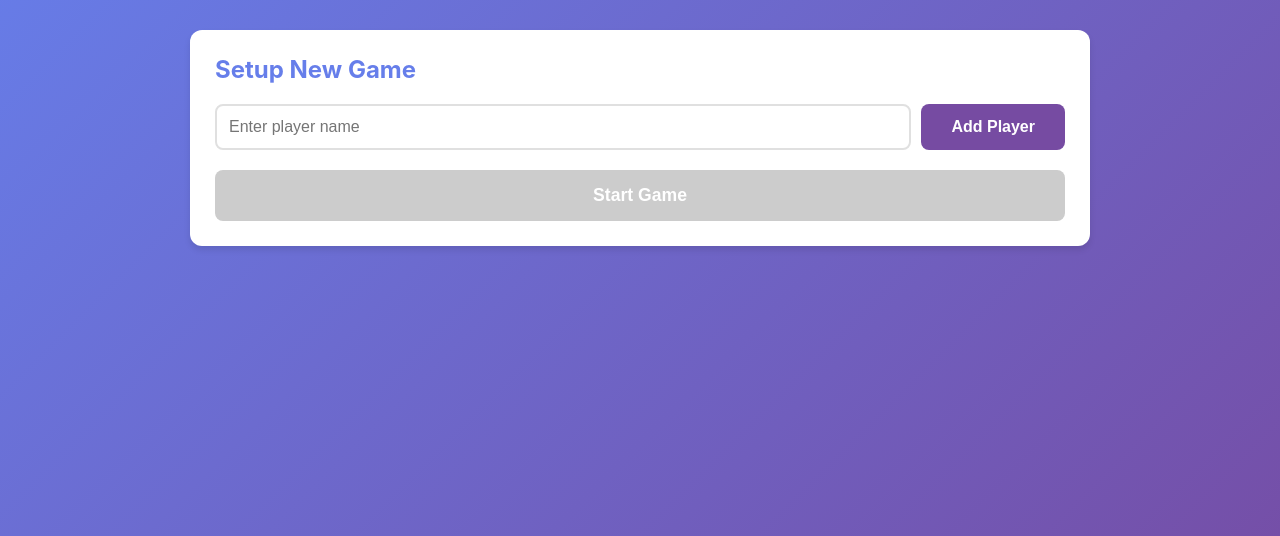
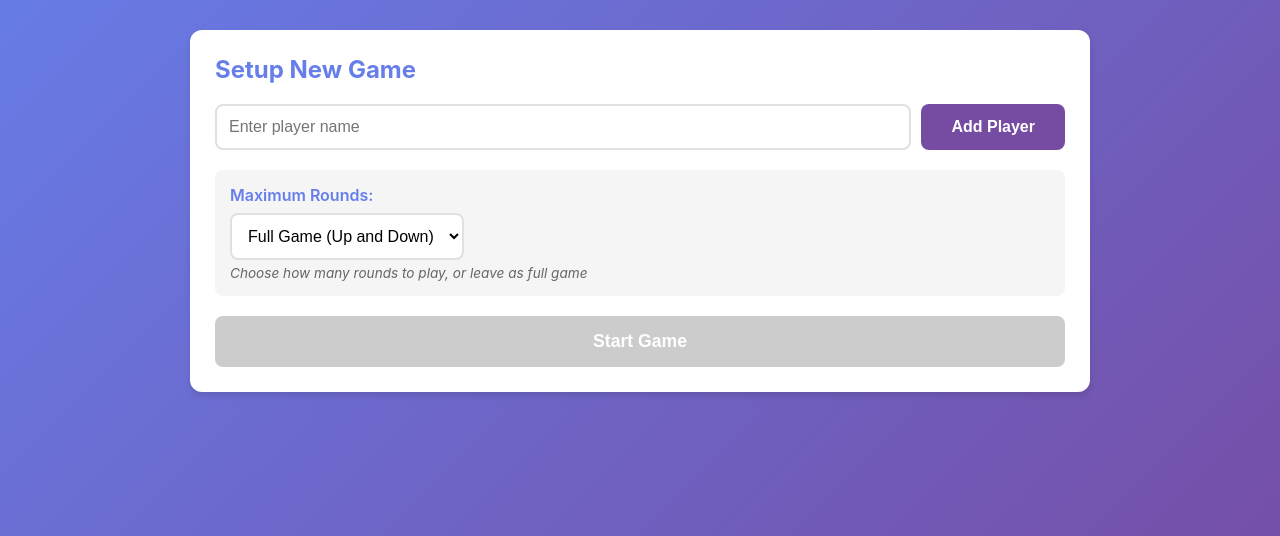
Before and after one commit to boukehuurnink-tomtom/oh-hell-scorer, a Flask app: page / in a window 1280 px wide. Shown: the part 100-636 px from the top of the page. Run offline with Flask 3, Linux system fonts and the light colour scheme.

Commit message:
Add configurable max rounds and undo functionality
Features added:
- Configurable maximum rounds: Players can choose to play 5, 10, 15, 20 rounds or full game
- Undo last round: Button to undo and re-edit the last round if mistakes were made
- Undo button visibility: Only shows when there are rounds to undo
- Pre-populate on undo: When undoing, the form is pre-filled with previous values for easy correction

Backend changes:
- OhHellGame now accepts optional max_rounds parameter
- Added undo_last_round() method that reverts scores and state
- New /api/undo_round endpoint
- Updated /api/new_game to accept max_rounds parameter

Frontend changes:
- Added max rounds selector in setup screen
- Added orange 'Undo Last Round' button
- Button shows/hides based on game state
- Pre-populates form when undo is triggered

Tests:
- Added test_undo.py to verify undo functionality
- All existing tests passing

```diff
--- a/app.py
+++ b/app.py
@@ -27,17 +27,19 @@ def index():
 def new_game():
     """Create a new game with the specified players."""
     players = request.json.get('players', [])
+    max_rounds = request.json.get('max_rounds', None)
 
     if error := _validate_player_count(players):
         return jsonify({'error': error}), 400
 
-    game_id = _create_game(players)
+    game_id = _create_game(players, max_rounds)
     game = games[game_id]
 
     return jsonify({
         'game_id': game_id,
         'players': players,
         'max_cards': game.max_cards,
+        'max_rounds': game.max_rounds,
         'total_rounds': len(game.round_sequence),
         'hand_size': game.get_current_hand_size(),
         'dealer': game.get_current_dealer()
@@ -88,9 +90,34 @@ def game_state():
         'hand_size': hand_size,
         'dealer': game.get_current_dealer() if hand_size else None,
         'max_cards': game.max_cards,
+        'max_rounds': game.max_rounds,
         'total_rounds': len(game.round_sequence),
         'game_complete': hand_size is None
     })
+
+
+@app.route('/api/undo_round', methods=['POST'])
+def undo_round():
+    """Undo the last round."""
+    game = _get_current_game()
+    if isinstance(game, tuple):  # Error response
+        return game
+
+    try:
+        last_round = game.undo_last_round()
+        hand_size = game.get_current_hand_size()
+
+        return jsonify({
+            'success': True,
+            'last_round': last_round,
+            'scores': game.get_current_scores(),
+            'rounds': game.rounds,
+            'hand_size': hand_size,
+            'dealer': game.get_current_dealer() if hand_size else None,
+            'current_round': game.current_round_num
+        })
+    except Exception as e:
+        return jsonify({'error': str(e)}), 400
 
 
 @app.route('/api/reset', methods=['POST'])
@@ -112,10 +139,10 @@ def _validate_player_count(players):
     return None
 
 
-def _create_game(players):
+def _create_game(players, max_rounds=None):
     """Create a new game and store it in the session."""
     game_id = secrets.token_hex(8)
-    games[game_id] = OhHellGame(players)
+    games[game_id] = OhHellGame(players, max_rounds)
     session['game_id'] = game_id
     return game_id
 
--- a/static/app.js
+++ b/static/app.js
@@ -49,10 +49,12 @@ async function restoreGameState() {
                 setupRoundInputs();
                 updateGameInfo();
                 updateScorecard();
+                updateUndoButton();
             } else if (data.rounds && data.rounds.length > 0) {
                 // Game is complete, show game screen with results
                 switchScreen('setup-screen', 'game-screen');
                 updateScorecard();
+                updateUndoButton();
             }
         }
     } catch (error) {
@@ -109,7 +111,13 @@ async function startGame() {
     }
 
     try {
-        const data = await fetchApi('/api/new_game', { players: gameState.players });
+        const maxRoundsSelect = document.getElementById('max-rounds-select');
+        const maxRounds = maxRoundsSelect.value ? parseInt(maxRoundsSelect.value) : null;
+
+        const data = await fetchApi('/api/new_game', {
+            players: gameState.players,
+            max_rounds: maxRounds
+        });
 
         gameState.handSize = data.hand_size;
         gameState.dealer = data.dealer;
@@ -238,6 +246,7 @@ async function submitRound() {
         }
 
         updateScorecard();
+        updateUndoButton();
     } catch (error) {
         alert('Error: ' + error.message);
     }
@@ -355,7 +364,16 @@ function buildRoundRows(round, players) {
         p => formatScore(round.round_scores[p]),
         null,
         p => round.round_scores[p] >= 0 ? 'positive-score' : 'negative-score');
-    return bidRow + wonRow + scoreRow;
+
+    // Calculate cumulative scores up to this round
+    const cumulativeRow = buildCumulativeRow(round.round_num, players);
+
+    return bidRow + wonRow + scoreRow + cumulativeRow;
+}
+
+function buildCumulativeRow(roundNum, players) {
+    // This will be populated with cumulative data from the game state
+    return ''; // Cumulative is shown in total row
 }
 
 function buildRow(label, players, valueFunc, highlightFunc = null, classFunc = null) {
@@ -379,6 +397,53 @@ function buildTotalRow(players, scores) {
 
 function formatScore(score) {
     return score > 0 ? `+${score}` : score;
+}
+
+function updateUndoButton() {
+    const undoBtn = document.getElementById('undo-btn');
+    // Show undo button only if there are rounds to undo
+    fetchApi('/api/game_state').then(data => {
+        if (data.rounds && data.rounds.length > 0) {
+            undoBtn.style.display = 'block';
+        } else {
+            undoBtn.style.display = 'none';
+        }
+    }).catch(() => {
+        undoBtn.style.display = 'none';
+    });
+}
+
+async function undoLastRound() {
+    if (!confirm('Undo the last round? You can re-enter the scores.')) return;
+
+    try {
+        const data = await fetchApi('/api/undo_round', {});
+
+        // Update game state
+        gameState.currentRound = data.current_round;
+        gameState.handSize = data.hand_size;
+        gameState.dealer = data.dealer;
+
+        // Pre-populate the form with the undone round data
+        const lastRound = data.last_round;
+        gameState.players.forEach(player => {
+            const safeId = getSafeId(player);
+            const bidInput = document.getElementById(`bid-${safeId}`);
+            const trickInput = document.getElementById(`trick-${safeId}`);
+
+            if (bidInput) bidInput.value = lastRound.bids[player];
+            if (trickInput) trickInput.value = lastRound.tricks[player];
+        });
+
+        // Update UI
+        updateGameInfo();
+        updateScorecard();
+        updateUndoButton();
+
+        alert('Last round undone. Scores are pre-filled for editing.');
+    } catch (error) {
+        alert('Error undoing round: ' + error.message);
+    }
 }
 
 async function resetGame() {
--- a/static/style.css
+++ b/static/style.css
@@ -62,6 +62,27 @@ header h1 {
 
 .player-input {
     margin-bottom: 20px;
+}
+
+.max-rounds-input {
+    margin-bottom: 20px;
+    padding: 15px;
+    background: #f5f5f5;
+    border-radius: 8px;
+}
+
+.max-rounds-input label {
+    display: block;
+    font-weight: 600;
+    margin-bottom: 8px;
+    color: #667eea;
+}
+
+.max-rounds-input .hint {
+    font-size: 0.85em;
+    color: #666;
+    margin-top: 5px;
+    font-style: italic;
 }
 
 #player-list {
@@ -158,6 +179,21 @@ input[type="number"]:focus {
 .btn-small:hover {
     background: #667eea;
     color: white;
+}
+
+.btn-warning {
+    background: #ff9800;
+    color: white;
+    width: 100%;
+    padding: 12px;
+    margin-top: 10px;
+    font-size: 1em;
+}
+
+.btn-warning:hover {
+    background: #f57c00;
+    transform: translateY(-2px);
+    box-shadow: 0 4px 8px rgba(0,0,0,0.2);
 }
 
 .game-header {
--- a/templates/index.html
+++ b/templates/index.html
@@ -23,6 +23,17 @@
                         <input type="text" id="player-name-input" placeholder="Enter player name" />
                         <button onclick="addPlayer()" class="btn btn-secondary">Add Player</button>
                     </div>
+                </div>
+                <div class="max-rounds-input">
+                    <label for="max-rounds-select">Maximum Rounds:</label>
+                    <select id="max-rounds-select">
+                        <option value="">Full Game (Up and Down)</option>
+                        <option value="5">5 Rounds</option>
+                        <option value="10">10 Rounds</option>
+                        <option value="15">15 Rounds</option>
+                        <option value="20">20 Rounds</option>
+                    </select>
+                    <p class="hint">Choose how many rounds to play, or leave as full game</p>
                 </div>
                 <button onclick="startGame()" class="btn btn-primary" id="start-game-btn" disabled>Start Game</button>
             </div>
@@ -55,6 +66,7 @@
             </div>
 
             <button onclick="submitRound()" class="btn btn-primary">Submit Round</button>
+            <button onclick="undoLastRound()" class="btn btn-warning" id="undo-btn" style="display:none;">Undo Last Round</button>
 
             <!-- Scorecard -->
             <div class="card scorecard">
```
Also changed, not shown: oh_hell_scorer.py (+29 -3 lines), test_undo.py (added, +57 -0 lines).
